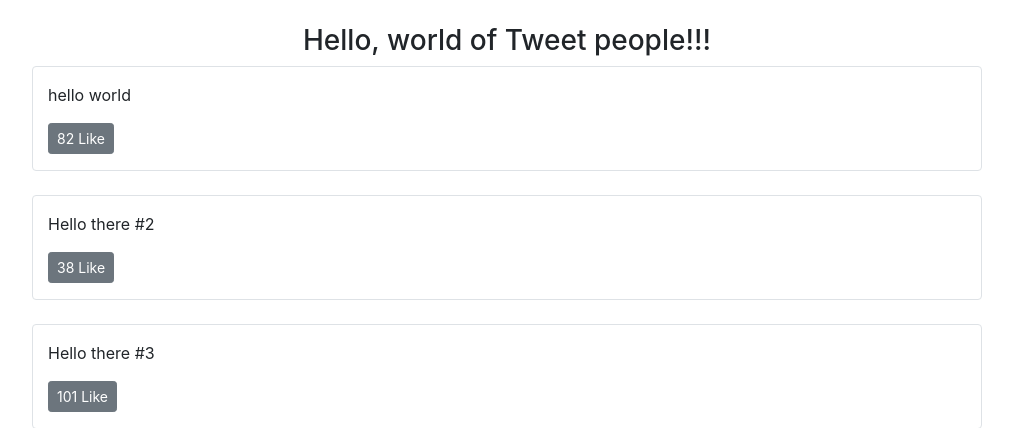
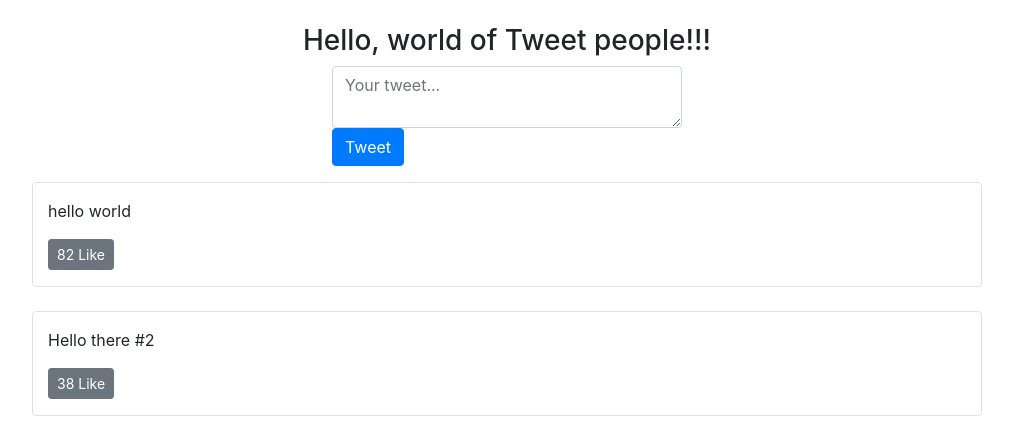
Before and after one commit to moshohel/Tweet, a Django app: page / in a window 1280 px wide. Shown: the part 56-484 px from the top of the page, without its empty margins (133-1146 px from the left). Run offline with Django 3.2, Linux system fonts and the light colour scheme; data comes from the database, SQL or seed files in the repository; both versions use the stored data as it was after the commit.

Commit message:
Tweet Form by Hand

```diff
--- a/templates/pages/home.html
+++ b/templates/pages/home.html
@@ -5,6 +5,17 @@
 <div class="row text-center">
     <div class="col">
         <h3>Hello, world of Tweet people!!!</h3>
+    </div>
+</div>
+
+<div class='row mb-3'>
+    <div class='col-md-4 mx-auto col-10'>
+        <form class='form' method='POST' action='/create-tweet'>
+            {% csrf_token %}
+            <input type='hidden' value='/' name='next' />
+            <textarea class='form-control' name='content' placeholder='Your tweet...'></textarea>
+            <button type='submit' class='btn btn-primary'>Tweet</button>
+        </form>
     </div>
 </div>
 
```
Also changed, not shown: db.sqlite3.
